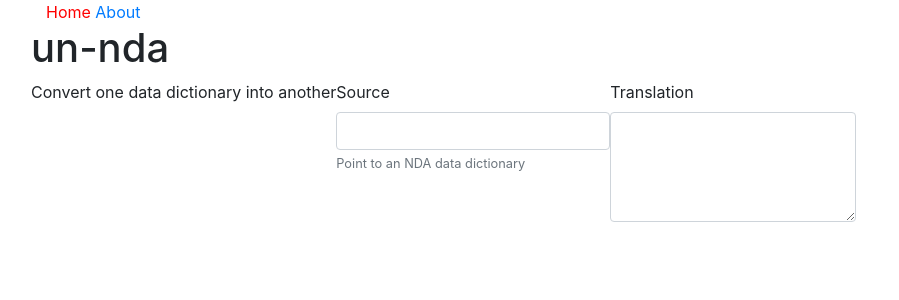
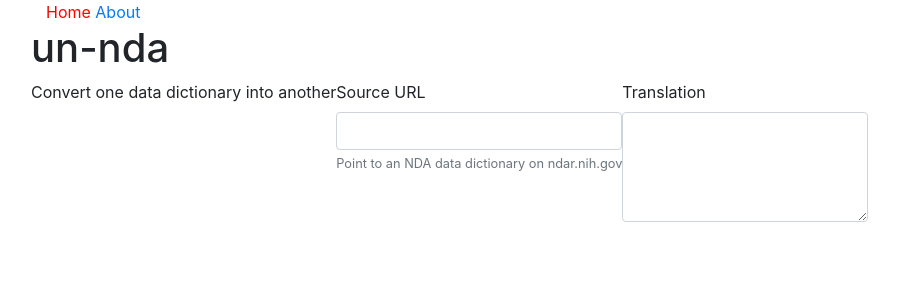
Before and after one commit to HaukeBartsch/unnda, a Jekyll site: the page built from index.html, in a window 1280 px wide. Shown: the top 300 px of the page, without its empty margins (39-938 px from the left). Built offline with Jekyll 4.4.1, drawn with Linux system fonts in a browser that asks for light colours.

Commit message:
use default data dictionary

```diff
--- a/assets/js/all.js
+++ b/assets/js/all.js
@@ -1,4 +1,7 @@
 jQuery(documents).ready(function() {
+
+    // add a test dictionary to the input field
+    jQuery('#input').val('https://ndar.nih.gov/api/datadictionary/v2/datastructure/cct01/csv');
 
     jQuery('#input').on('change', function() {
 
--- a/index.html
+++ b/index.html
@@ -11,9 +11,9 @@ title: Home
         <p>Convert one data dictionary into another</p>
 
         <div class="form-group">
-          <label for="input">Source</label>
+          <label for="input">Source URL</label>
           <input type="text" id="input" class="form-control">
-          <small id="inputHelp" class="form-text text-muted">Point to an NDA data dictionary</small>
+          <small id="inputHelp" class="form-text text-muted">Point to an NDA data dictionary on ndar.nih.gov</small>
         </div>
 
         <div class="form-group">
```
